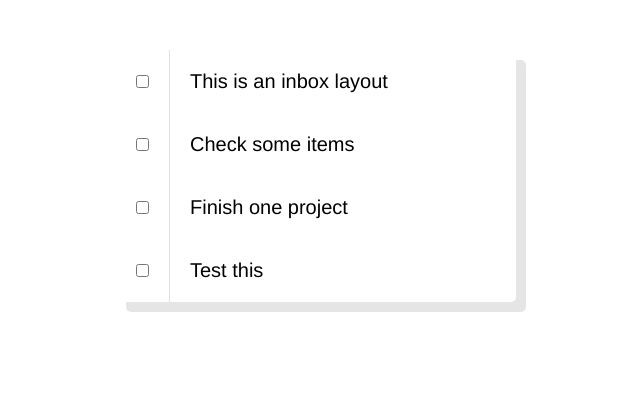
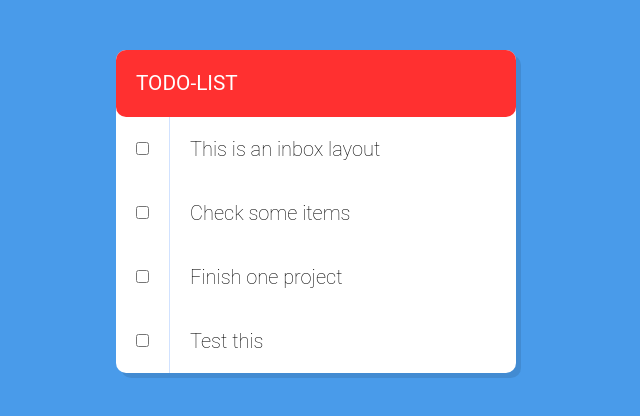
Before and after one commit to EyderACM/checkboxes, a plain HTML site: page index.html in a window 1280 px wide. Shown: the whole page, without its empty margins (324-964 px from the left). Drawn offline with Linux system fonts and the light colour scheme.

Commit message:
add a base design

```diff
--- a/index.html
+++ b/index.html
@@ -8,6 +8,10 @@
 <body>
 
 	<div class="inbox">
+		<div class="head">
+			<p>Todo-List</p>
+		</div>
+
 		<div class="item">
 			<input type="checkbox">
 			<p>This is an inbox layout</p>
--- a/style.css
+++ b/style.css
@@ -3,15 +3,16 @@ html {
 	margin: 0px;
 	width: 100%;
 	height: 100%;
-	font-family: sans-serif;
+	font-family:'Roboto';
+	background: rgba(73,155,234,1);
 }
 
 .inbox {
 	max-width: 400px;
 	margin: 50px auto;
 	background: white;
-	border-radius: 5px;
-	box-shadow: 10px 10px 0 rgba(0,0,0,0.1);
+	border-radius: 10px;
+	box-shadow: 5px 5px 0 rgba(0,0,0,0.1);
 }
 
 .item {
@@ -24,12 +25,22 @@ input {
 	margin: 20px;
 }
 
-p {
+.head {
+	background: #ff3030;
+	text-transform: uppercase;
+	border-radius: 10px;
+	color: white;
+	padding: .5px;
+	font-size: 1.3rem;
+	padding-left: 20px;
+
+}
+
+.item > p {
       margin: 0;
       padding: 20px;
       transition: background 0.2s;
       flex: 1;
-      font-family:'helvetica neue';
       font-size: 20px;
       font-weight: 200;
       border-left: 1px solid #D1E2FF;
```
